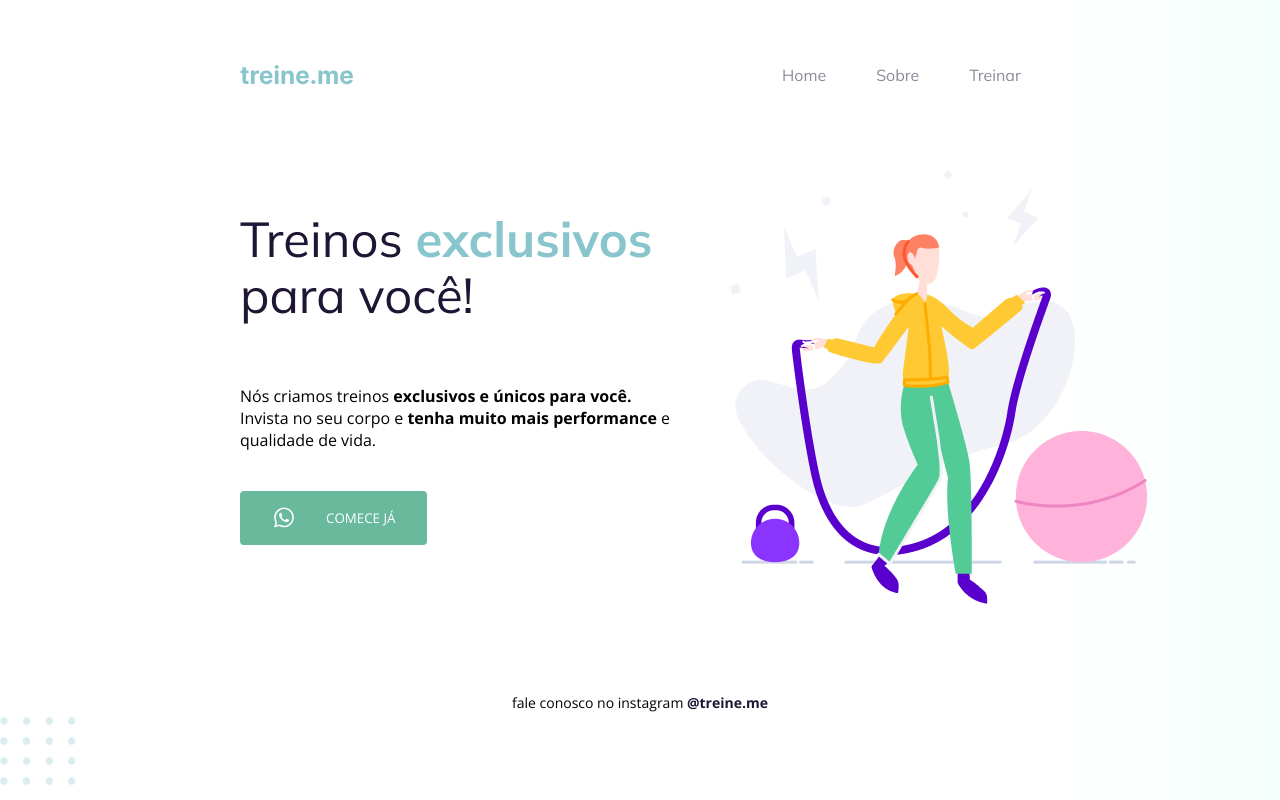
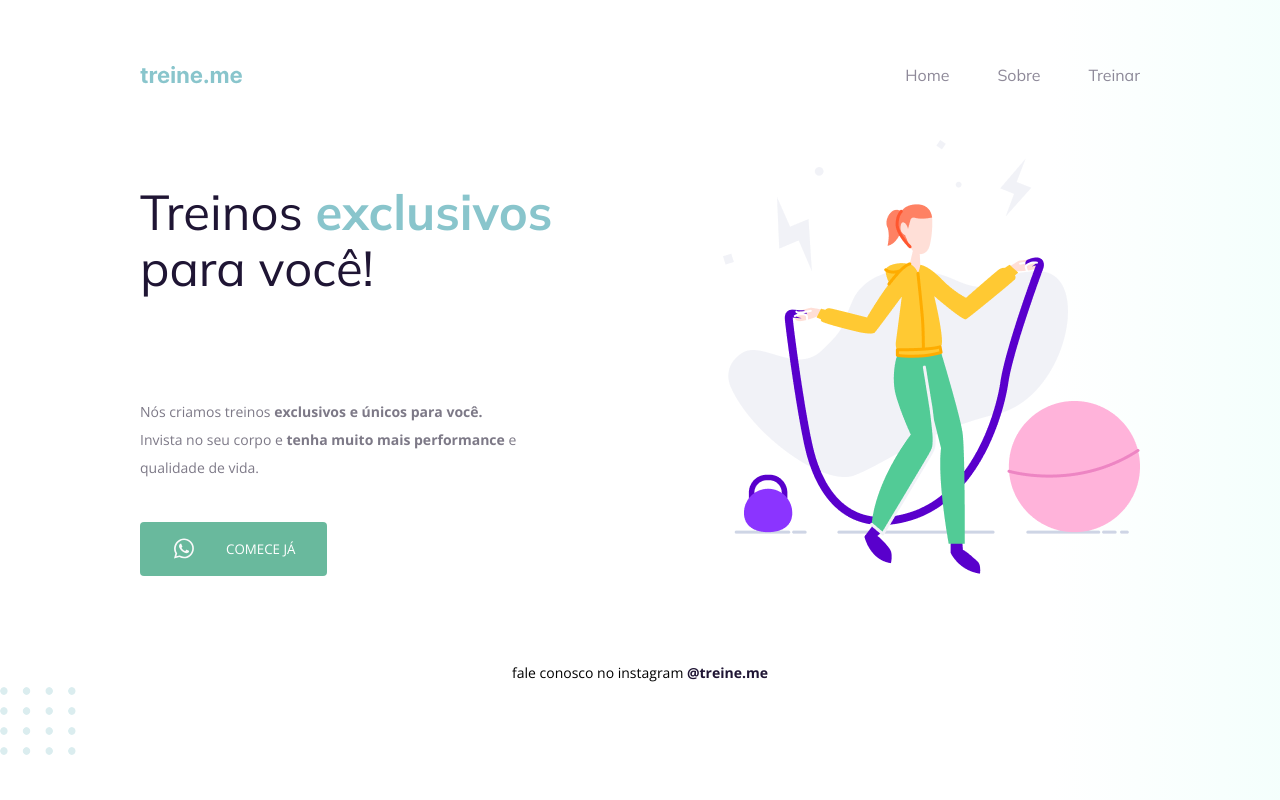
Before and after one commit to marcosviniciusjau/Codigo-do-desafio---Fase-02, a plain HTML site: page index.html in a window 1280 px wide. Drawn offline with nearby package versions, Linux system fonts and the light colour scheme.

Commit message:
some adjustments

```diff
--- a/index.html
+++ b/index.html
@@ -31,12 +31,13 @@
             <div class="left">
               <h1>Treinos <span>exclusivos</span> para você!</h1>
                 <br>
+                <p>
                   Nós criamos treinos <strong>exclusivos e únicos para você.</strong></br>
                   Invista no seu corpo e <strong>tenha muito mais performance</strong> e</br> qualidade de vida.
                 </p>
                 <button>
                   <img src="images/whats.svg" alt="Ícone do whatsapp">
-                  COMECE JÁ
+                  Comece já
                 </button>
               </div>
               <div class="fitness-jump">
--- a/style.css
+++ b/style.css
@@ -9,14 +9,16 @@ body {
   }
 
   .page {
-    width: 100vh;
+    width: 1000px;
     margin: 0 auto;
     padding-top: 65px;
   }
 
   nav {
     display: flex;
-    margin-bottom: 15px;
+    justify-content: space-between;
+    align-items: center;
+    margin-bottom: 55px;
   }
 
   ul {
@@ -24,8 +26,7 @@ body {
     justify-content: flex-end;
     list-style: none;
     margin: 0;
-    margin-left: 50vh;
-    gap: 50px;
+    gap: 48px;
   }
 
   #logo{
@@ -34,8 +35,9 @@ body {
   }
 
   .hero{
-    display:flex;
-    padding-top: 70px;
+    display: flex;
+    align-items: center;
+    justify-content: space-between;
   }
 
   a {
@@ -82,6 +84,7 @@ body {
 
   button {
     color: white;
+    text-transform: uppercase;
     font-family: "Open Sans", sans-serif;
 
     background: #69B99D;
```
